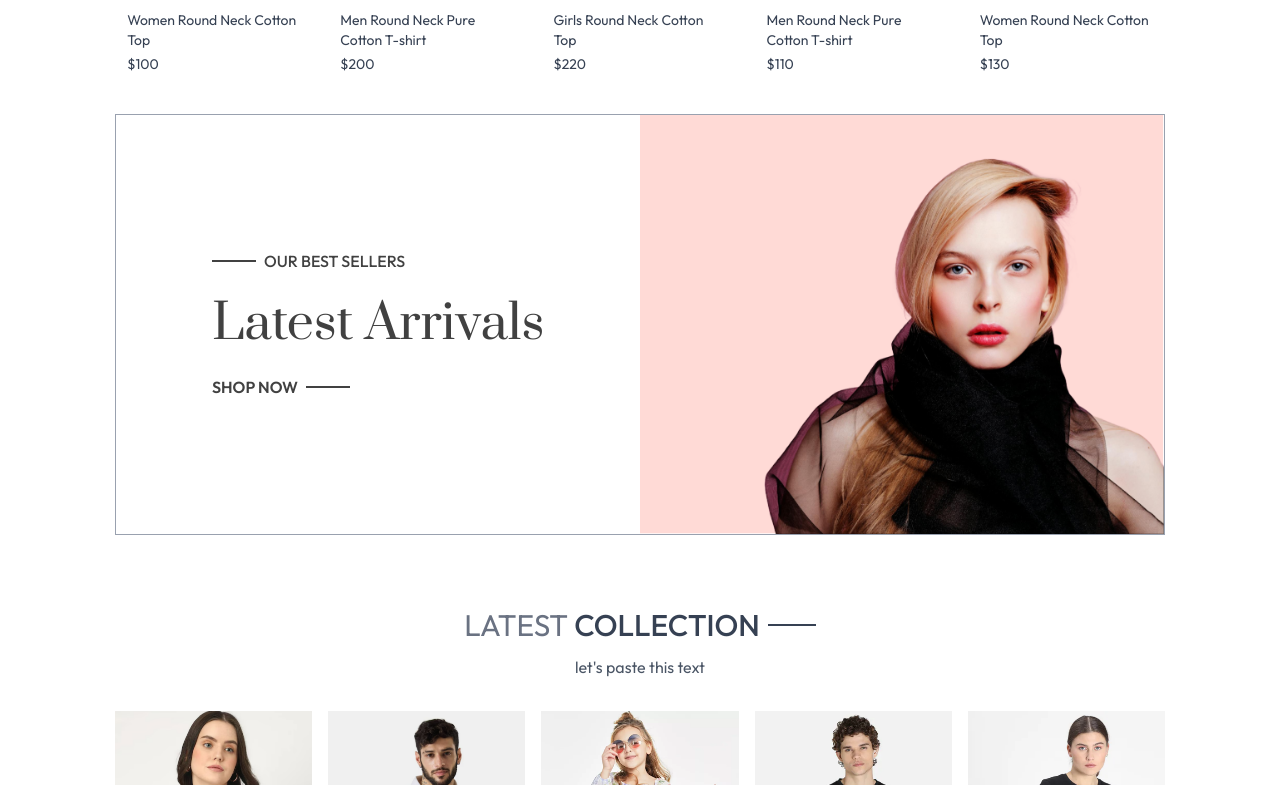
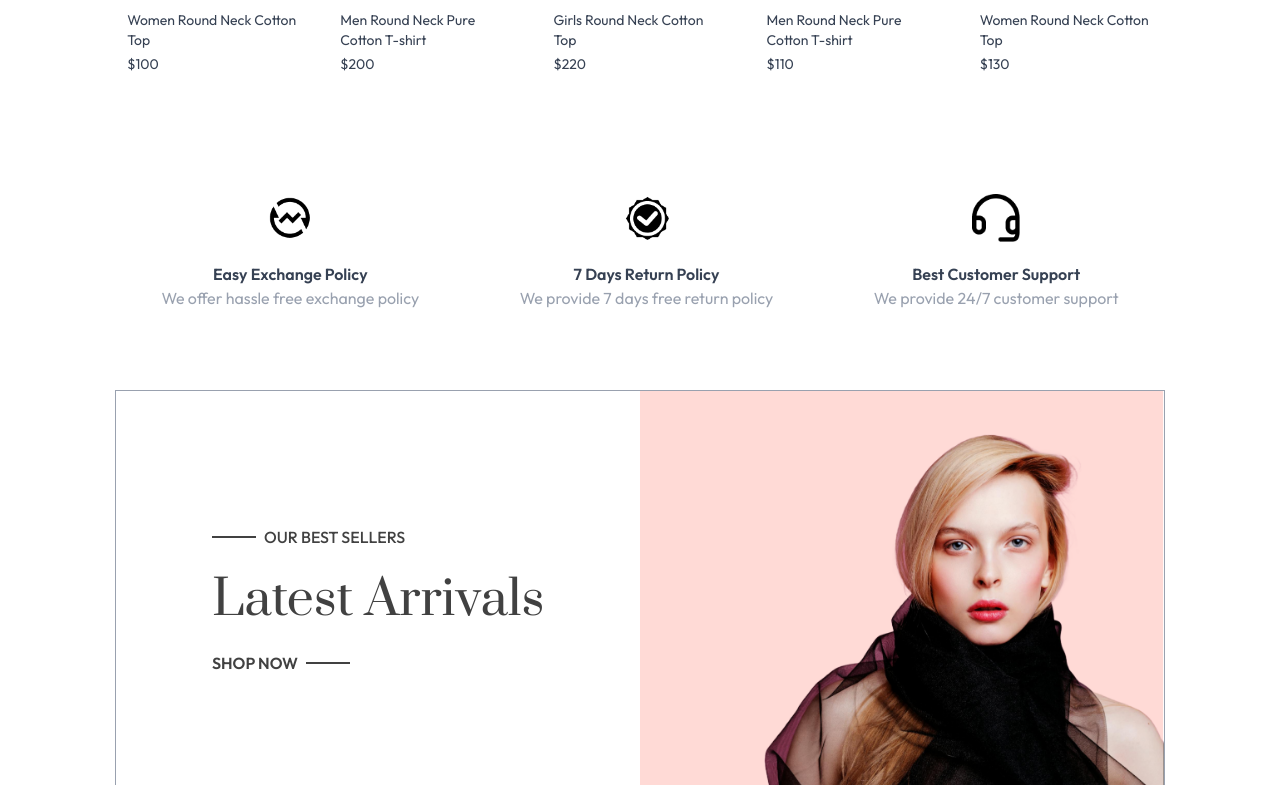
Before and after one commit to dbpthk/ecommerce-website, a React (Vite) app: page /home in a window 1280 px wide. Shown: the part 1715-2500 px from the top of the page. Built offline with nearby package versions, Linux system fonts and the light colour scheme; a web font is replaced by a local one.

Commit message:
policies add

```diff
--- /dev/null
+++ b/src/components/OurPolicy.jsx
@@ -0,0 +1,26 @@
+import React from "react";
+import { assets } from "../assets/frontend_assets/assets";
+
+const OurPolicy = () => {
+  return (
+    <div className="flex flex-col sm:flex-row justify-around gap-12 sm:gap-2 text-center py-20 text-xs md:text-base text-gray-700">
+      <div>
+        <img src={assets.exchange_icon} className="w-12 m-auto mb-5" alt="" />
+        <p className="font-semibold">Easy Exchange Policy</p>
+        <p className="text-gray-400">We offer hassle free exchange policy</p>
+      </div>
+      <div>
+        <img src={assets.quality_icon} className="w-12 m-auto mb-5" alt="" />
+        <p className="font-semibold">7 Days Return Policy</p>
+        <p className="text-gray-400">We provide 7 days free return policy</p>
+      </div>
+      <div>
+        <img src={assets.support_img} className="w-12 m-auto mb-5" alt="" />
+        <p className="font-semibold">Best Customer Support</p>
+        <p className="text-gray-400">We provide 24/7 customer support</p>
+      </div>
+    </div>
+  );
+};
+
+export default OurPolicy;
--- a/src/pages/Home.jsx
+++ b/src/pages/Home.jsx
@@ -1,6 +1,7 @@
 import BestSeller from "../components/BestSeller";
 import Hero from "../components/Hero";
 import LatestCollection from "../components/LatestCollection";
+import OurPolicy from "../components/OurPolicy";
 
 const Home = () => {
   return (
@@ -8,6 +9,7 @@
       <Hero />
       <LatestCollection />
       <BestSeller />
+      <OurPolicy />
     </div>
   );
 };
```
